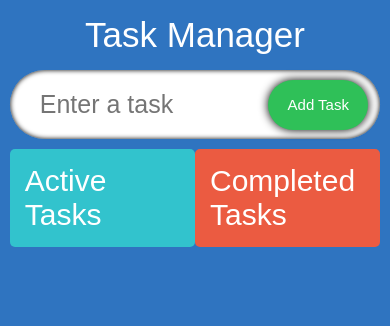
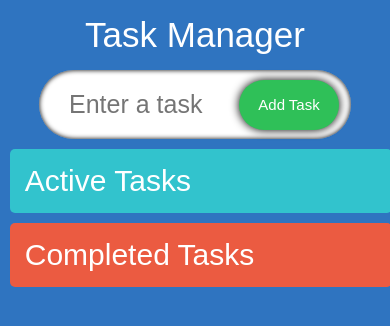
Before and after one commit to eliu14/taskList, a React (Create React App) app in the folder task-list/: page / in a window 390 px wide. Shown: the top 326 px of the page. Built offline with nearby package versions, Linux system fonts and the light colour scheme.

Commit message:
Fix responsive width behavior, fix predeploy, and move scss folder
* Fix predeploy in package.json. Should now deploy properly
* Move scss folder
* Adjusted responsive width behavior such that TodoLists appear on top of each other on smaller screens

```diff
--- a/task-list/package.json
+++ b/task-list/package.json
@@ -22,7 +22,7 @@
     "web-vitals": "^2.1.4"
   },
   "scripts": {
-    "predepoly": "npm run build",
+    "predeploy": "npm run build",
     "deploy": "gh-pages -d build",
     "start": "react-scripts start",
     "build": "react-scripts build",
--- a/task-list/src/components/scss/styles.scss
+++ b/task-list/src/scss/styles.scss
@@ -47,6 +47,10 @@
 .input_submit:active {
    transform: scale(0.8);
    box-shadow: 0 0 util.rem(5) black;
+}
+
+input.todos_single--text {
+   width: 100%;
 }
 
 .container {
@@ -122,12 +126,14 @@
    .todos {
       width: 45%;
    }
+   input.todos_single--text {
+      //width: 45%;
+   }
  }
 
-// @media (max-width: util.rem(700)) {
  @include util.breakpoint(medium) {
    .input {
-      width: 95%;
+      width: 80%;
    }
    .todos {
       width: 95%;
@@ -138,4 +144,7 @@
       width: 95%;
       flex-direction: column;
    }
+   input.todos_single--text {
+      //width: 80%
+   }
  }
--- a/task-list/src/components/scss/util/breakpoints.scss
+++ b/task-list/src/scss/util/breakpoints.scss
@@ -15,7 +15,7 @@ $breakpoints-down: (
 );
 
 @mixin breakpoint($size) {
-   @media (min-width: map-get($breakpoints-up, $size)) {
+   @media (max-width: map-get($breakpoints-up, $size)) {
       @content;
    }
 }
```
Also changed, not shown: task-list/src/components/SingleToDo.tsx (+6 -6 lines), task-list/src/components/scss/util/fonts.scss (deleted), task-list/src/dist/App.css, task-list/src/dist/styles.css, task-list/src/scss/App.scss (renamed from task-list/src/components/scss/App.scss), task-list/src/scss/util/_index.scss (renamed from task-list/src/components/scss/util/_index.scss), task-list/src/scss/util/colors.scss (renamed from task-list/src/components/scss/util/colors.scss), task-list/src/scss/util/functions.scss (renamed from task-list/src/components/scss/util/functions.scss).
